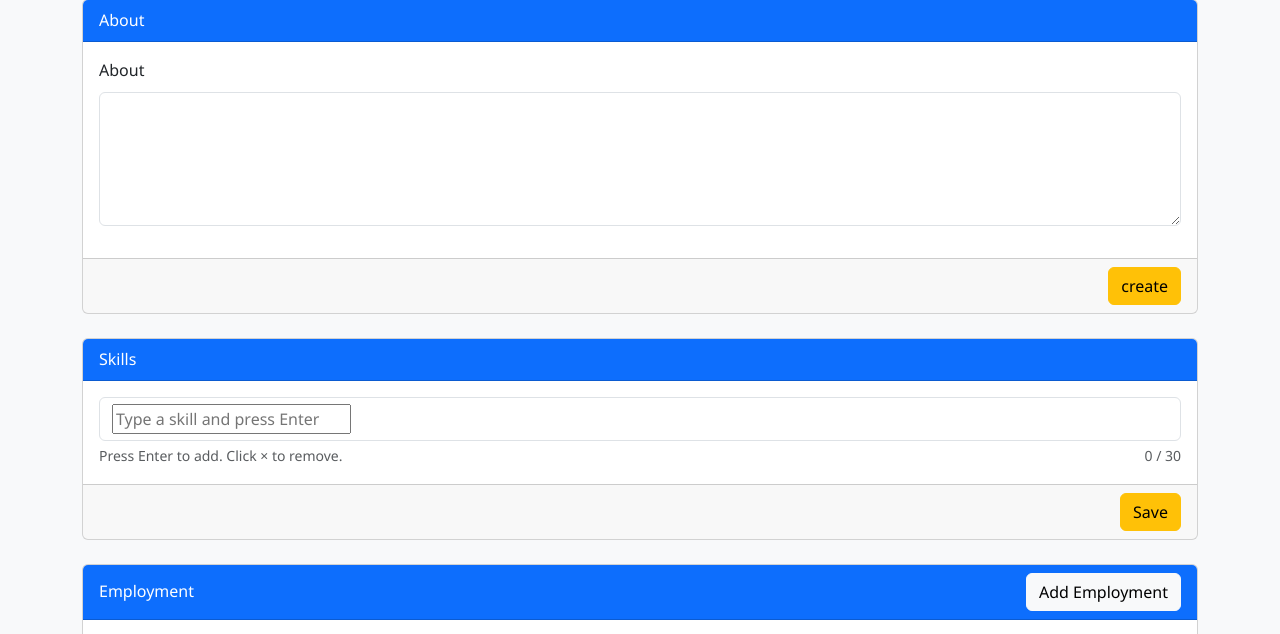
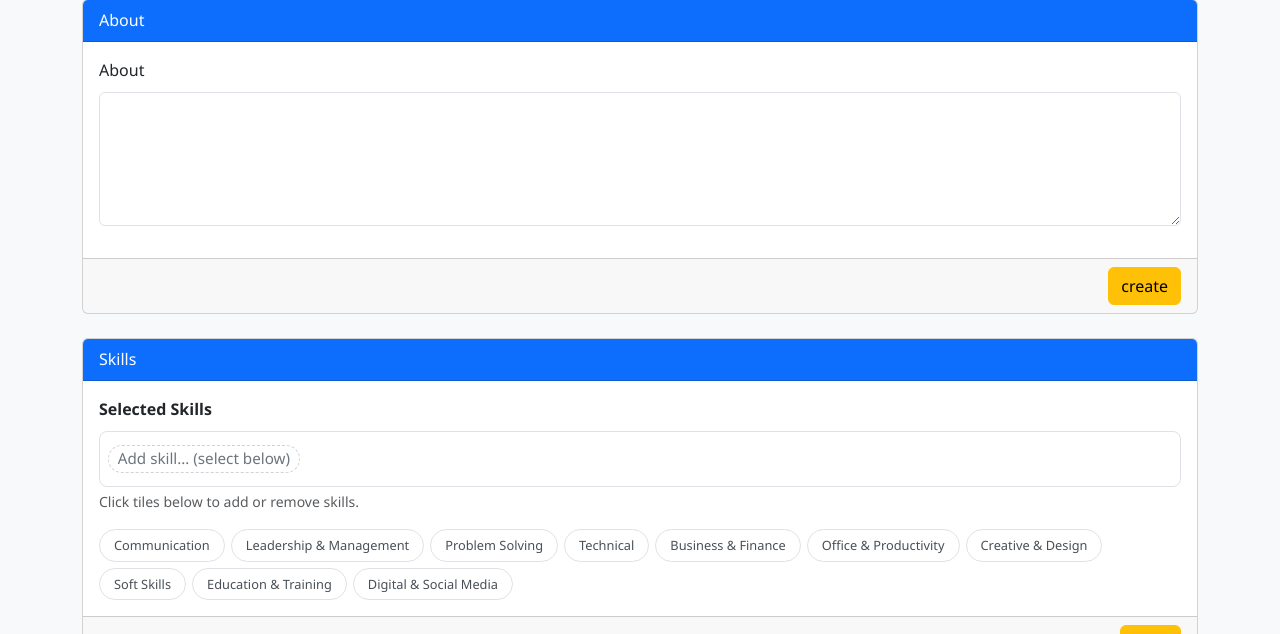
Before and after one commit to chrysanthusobinna/django-portfolio, a Django app: page /edit/sample/ in a window 1280 px wide. Shown: the part 993-1627 px from the top of the page. Run offline with Django 4.2, Linux system fonts and the light colour scheme; the visitor is signed in with stand-in values (Sample User, id 1); data comes from the database, SQL or seed files in the repository; data that the repository does not hold is empty; parts of the project's set-up code (start-up, migrations or seed data) failed here and were passed over.

Commit message:
Added skills to portfolio

```diff
--- a/portfolio_app/templates/edit-user-portfolio.html
+++ b/portfolio_app/templates/edit-user-portfolio.html
@@ -4,6 +4,14 @@
 
 {% block title %}
     EDIT PORTFOLIO
+{% endblock %}
+
+{% block extra_css %}
+    <link rel="stylesheet" type="text/css" href="{% static 'css/skills.css' %}">
+{% endblock %}
+
+{% block extra_js %}
+    <script src="{% static 'js/skills.js' %}"></script>
 {% endblock %}
 
 {% block content %}
@@ -122,61 +130,18 @@
                 <input type="hidden" id="skills_json" name="skills_json"
                        value='{% if skill %}{{ skill.get_skills_json }}{% else %}[]{% endif %}'>
 
-                <!-- Autocomplete datalist with common skills -->
-                <datalist id="skillSuggestions">
-                    <option value="Communication">
-                    <option value="Teamwork">
-                    <option value="Time Management">
-                    <option value="Problem Solving">
-                    <option value="Leadership">
-                    <option value="Critical Thinking">
-                    <option value="Adaptability">
-                    <option value="Creativity">
-                    <option value="Project Management">
-                    <option value="Public Speaking">
-                    <option value="Data Analysis">
-                    <option value="Microsoft Excel">
-                    <option value="Microsoft Word">
-                    <option value="Microsoft PowerPoint">
-                    <option value="Customer Service">
-                    <option value="Sales">
-                    <option value="Marketing">
-                    <option value="Negotiation">
-                    <option value="Research">
-                    <option value="Writing">
-                    <option value="Budgeting">
-                    <option value="Strategic Planning">
-                    <option value="Python">
-                    <option value="JavaScript">
-                    <option value="SQL">
-                    <option value="HTML/CSS">
-                    <option value="Social Media">
-                    <option value="Graphic Design">
-                    <option value="Teaching">
-                    <option value="Accounting">
-                </datalist>
+                <!-- Selected skills box -->
+                <label class="form-label fw-semibold">Selected Skills</label>
+                <div id="selectedSkillsBox" class="skill-box" tabindex="-1" aria-label="Selected skills"></div>
+                <div class="form-text mb-3">Click tiles below to add or remove skills.</div>
+                <small class="text-danger d-none mb-2" id="skillWarning"></small>
 
-                <!-- Tag input area -->
-                <div class="skills-input-wrapper form-control d-flex flex-wrap align-items-center gap-1"
-                     id="skillsInputWrapper">
-                    <!-- Tags render here dynamically -->
-                    <input type="text" id="skillInput"
-                           class="skills-text-input"
-                           list="skillSuggestions"
-                           placeholder="Type a skill and press Enter"
-                           maxlength="40"
-                           autocomplete="off"
-                           aria-label="Add a skill">
-                </div>
+                <!-- Category filter tabs -->
+                <div class="skills-category-tabs mb-3" id="categoryTabs"></div>
 
-                <!-- Helper / warning text -->
-                <div class="d-flex justify-content-between align-items-center mt-1">
-                    <small class="text-muted" id="skillHelperText">
-                        Press Enter to add. Click &times; to remove.
-                    </small>
-                    <small class="text-muted" id="skillCount">0 / 30</small>
-                </div>
-                <small class="text-danger d-none" id="skillWarning"></small>
+                <!-- Skill tiles grid -->
+                <div class="row g-3" id="skillsGrid"></div>
+
             </form>
         </div>
         <div class="card-footer {% if skill %}d-flex justify-content-between{% endif %}">
--- /dev/null
+++ b/static/css/skills.css
@@ -0,0 +1,96 @@
+/* Selected skills box */
+.skill-box {
+    min-height: 56px;
+    border: 1px solid #dee2e6;
+    border-radius: 0.5rem;
+    padding: 0.5rem;
+    background: #fff;
+    display: flex;
+    flex-wrap: wrap;
+    gap: 0.5rem;
+    align-items: center;
+    cursor: default;
+    user-select: none;
+}
+.skill-box:focus { outline: none; }
+
+/* Chips */
+.skill-chip {
+    display: inline-flex;
+    align-items: center;
+    gap: 0.4rem;
+    padding: 0.35rem 0.55rem;
+    border-radius: 999px;
+    border: 1px solid #ced4da;
+    background: #f8f9fa;
+    font-size: 0.95rem;
+    line-height: 1;
+    white-space: nowrap;
+}
+.skill-chip .remove-btn {
+    border: 0;
+    background: transparent;
+    padding: 0;
+    line-height: 1;
+    font-size: 1.05rem;
+    cursor: pointer;
+    opacity: 0.7;
+}
+.skill-chip .remove-btn:hover { opacity: 1; }
+
+/* Placeholder chip */
+.placeholder-chip {
+    border-style: dashed;
+    background: #fff;
+    color: #6c757d;
+}
+
+/* Category tabs */
+.skills-category-tabs {
+    display: flex;
+    flex-wrap: wrap;
+    gap: 6px;
+}
+.skill-category-btn {
+    border: 1.5px solid #dee2e6;
+    background: #fff;
+    color: #495057;
+    padding: 5px 14px;
+    border-radius: 20px;
+    font-size: 0.8rem;
+    font-weight: 500;
+    cursor: pointer;
+    transition: all 0.2s;
+    white-space: nowrap;
+}
+.skill-category-btn:hover {
+    background: #e9ecef;
+    border-color: #adb5bd;
+}
+.skill-category-btn.active {
+    background: #0d6efd;
+    color: #fff;
+    border-color: #0d6efd;
+}
+
+/* Skill tiles */
+.skill-tile {
+    border: 1px solid #dee2e6;
+    border-radius: 0.75rem;
+    padding: 0.75rem;
+    cursor: pointer;
+    transition: transform 0.05s ease, box-shadow 0.15s ease, border-color 0.15s ease;
+    user-select: none;
+    height: 100%;
+    background: #fff;
+}
+.skill-tile:hover {
+    border-color: #adb5bd;
+    box-shadow: 0 0.25rem 0.75rem rgba(0,0,0,.06);
+    transform: translateY(-1px);
+}
+.skill-tile.selected {
+    border-color: #0d6efd;
+    box-shadow: 0 0.25rem 0.75rem rgba(13,110,253,.15);
+}
+.skill-tile .fw-semibold { font-size: 0.9rem; }
--- /dev/null
+++ b/static/js/skills.js
@@ -0,0 +1,191 @@
+// ============================================
+// SKILLS - Tile Picker (click to toggle)
+// ============================================
+(function() {
+    var SKILL_CATALOGUE = {
+        "Communication": [
+            "Communication", "Public Speaking", "Writing",
+            "Active Listening", "Presentation", "Negotiation",
+            "Storytelling", "Interpersonal Skills"
+        ],
+        "Leadership & Management": [
+            "Leadership", "Team Management", "Project Management",
+            "Strategic Planning", "Decision Making", "Mentoring",
+            "Conflict Resolution", "Delegation", "Change Management"
+        ],
+        "Problem Solving": [
+            "Problem Solving", "Critical Thinking", "Data Analysis",
+            "Research", "Attention to Detail", "Analytical Thinking",
+            "Root Cause Analysis", "Quantitative Analysis"
+        ],
+        "Technical": [
+            "Python", "JavaScript", "SQL", "HTML/CSS", "Java",
+            "C#", "React", "Node.js", "Django", "Git",
+            "AWS", "Azure", "Docker", "REST APIs", "TypeScript"
+        ],
+        "Business & Finance": [
+            "Budgeting", "Accounting", "Financial Analysis",
+            "Business Development", "Sales", "Marketing",
+            "Customer Service", "Market Research", "Forecasting"
+        ],
+        "Office & Productivity": [
+            "Microsoft Excel", "Microsoft Word", "Microsoft PowerPoint",
+            "Google Workspace", "SAP", "CRM Software",
+            "ERP Systems", "Typing", "Scheduling"
+        ],
+        "Creative & Design": [
+            "Graphic Design", "UI/UX Design", "Adobe Photoshop",
+            "Adobe Illustrator", "Video Editing", "Photography",
+            "Content Creation", "Branding", "Figma"
+        ],
+        "Soft Skills": [
+            "Teamwork", "Time Management", "Adaptability",
+            "Creativity", "Work Ethic", "Emotional Intelligence",
+            "Self-Motivation", "Resilience", "Collaboration"
+        ],
+        "Education & Training": [
+            "Teaching", "Curriculum Development", "E-Learning",
+            "Tutoring", "Coaching", "Assessment",
+            "Instructional Design", "Classroom Management"
+        ],
+        "Digital & Social Media": [
+            "Social Media", "SEO", "Content Marketing",
+            "Email Marketing", "Google Analytics", "Copywriting",
+            "Digital Advertising", "WordPress", "Canva"
+        ]
+    };
+
+    var MAX_SKILLS = 30;
+    var MAX_LENGTH = 40;
+    var selected = new Set();
+
+    var selectedBox  = document.getElementById("selectedSkillsBox");
+    var skillsGrid   = document.getElementById("skillsGrid");
+    var hiddenInput  = document.getElementById("skills_json");
+    var categoryTabs = document.getElementById("categoryTabs");
+    var warningEl    = document.getElementById("skillWarning");
+
+    if (!selectedBox || !skillsGrid || !hiddenInput) return;
+
+    var activeCategory = null;
+
+    function loadFromHidden() {
+        var raw = (hiddenInput.value || "").trim();
+        if (!raw || raw === "[]") return;
+        try {
+            var parsed = JSON.parse(raw);
+            if (Array.isArray(parsed)) parsed.forEach(function(s) { if (s) selected.add(String(s)); });
+        } catch(e) {
+            raw.split(",").forEach(function(s) { s = s.trim(); if (s) selected.add(s); });
+        }
+    }
+
+    function syncHidden() {
+        hiddenInput.value = JSON.stringify(Array.from(selected));
+    }
+
+    function showWarning(msg) {
+        if (!warningEl) return;
+        warningEl.textContent = msg;
+        warningEl.classList.remove("d-none");
+        clearTimeout(warningEl._t);
+        warningEl._t = setTimeout(function() { warningEl.classList.add("d-none"); }, 3000);
+    }
+
+    function toggle(name) {
+        if (selected.has(name)) {
+            selected.delete(name);
+        } else {
+            if (selected.size >= MAX_SKILLS) { showWarning("Maximum " + MAX_SKILLS + " skills."); return; }
+            selected.add(name);
+        }
+        renderChips();
+        renderTiles();
+        syncHidden();
+    }
+
+    function addCustom(name) {
+        name = (name || "").trim().substring(0, MAX_LENGTH);
+        if (!name) return false;
+        var lower = name.toLowerCase();
+        var dupe = false;
+        selected.forEach(function(s) { if (s.toLowerCase() === lower) dupe = true; });
+        if (dupe) { showWarning('"' + name + '" already added.'); return false; }
+        if (selected.size >= MAX_SKILLS) { showWarning("Maximum " + MAX_SKILLS + " skills."); return false; }
+        selected.add(name);
+        renderChips();
+        renderTiles();
+        syncHidden();
+        return true;
+    }
+
+    function renderChips() {
+        selectedBox.innerHTML = "";
+        selected.forEach(function(skill) {
+            var chip = document.createElement("span");
+            chip.className = "skill-chip";
+            chip.innerHTML = '<span>' + skill + '</span><button type="button" class="remove-btn" aria-label="Remove ' + skill + '">\u2715</button>';
+            chip.querySelector(".remove-btn").addEventListener("click", function() {
+                selected.delete(skill);
+                renderChips();
+                renderTiles();
+                syncHidden();
+            });
+            selectedBox.appendChild(chip);
+        });
+        var ph = document.createElement("span");
+        ph.className = "skill-chip placeholder-chip";
+        ph.textContent = selected.size ? "Add more\u2026" : "Add skill\u2026 (select below)";
+        selectedBox.appendChild(ph);
+    }
+
+    function renderCategoryTabs() {
+        categoryTabs.innerHTML = "";
+        Object.keys(SKILL_CATALOGUE).forEach(function(cat) {
+            var btn = document.createElement("button");
+            btn.type = "button";
+            btn.className = "skill-category-btn" + (activeCategory === cat ? " active" : "");
+            btn.textContent = cat;
+            btn.addEventListener("click", function() { activeCategory = cat; renderCategoryTabs(); renderTiles(); });
+            categoryTabs.appendChild(btn);
+        });
+    }
+
+    function renderTiles() {
+        skillsGrid.innerHTML = "";
+        if (!activeCategory) return;
+        var cats = [activeCategory];
+        cats.forEach(function(cat) {
+            (SKILL_CATALOGUE[cat] || []).forEach(function(skillName) {
+                var isSelected = selected.has(skillName);
+                var col = document.createElement("div");
+                col.className = "col-6 col-md-4 col-lg-3";
+                var tile = document.createElement("div");
+                tile.className = "skill-tile" + (isSelected ? " selected" : "");
+                tile.setAttribute("role", "button");
+                tile.setAttribute("tabindex", "0");
+                tile.setAttribute("aria-pressed", isSelected ? "true" : "false");
+                tile.innerHTML = '<div class="fw-semibold">' + skillName + '</div>';
+                tile.addEventListener("click", function() { toggle(skillName); });
+                tile.addEventListener("keydown", function(e) {
+                    if (e.key === "Enter" || e.key === " ") { e.preventDefault(); toggle(skillName); }
+                });
+                col.appendChild(tile);
+                skillsGrid.appendChild(col);
+            });
+        });
+    }
+
+    window.setSkills = function(arr) {
+        if (!Array.isArray(arr)) return;
+        selected.clear();
+        arr.forEach(function(s) { addCustom(String(s)); });
+    };
+    window.getSkills = function() { return Array.from(selected); };
+
+    loadFromHidden();
+    renderCategoryTabs();
+    renderTiles();
+    renderChips();
+    syncHidden();
+})();
--- a/templates/base.html
+++ b/templates/base.html
@@ -29,6 +29,7 @@
 
     <!-- Custom CSS -->
     <link rel="stylesheet" type="text/css" href="{% static 'css/styles.css' %}">
+    {% block extra_css %}{% endblock %}
 
     <!-- Font Awesome -->
     <link href="https://cdnjs.cloudflare.com/ajax/libs/font-awesome/6.5.0/css/all.min.css" rel="stylesheet">
@@ -93,6 +94,7 @@
 
     <!-- custom JS  -->
     <script src="{% static 'js/scripts.js' %}"></script>
+    {% block extra_js %}{% endblock %}
 
 </body>
 
```
Also changed, not shown: portfolio_app/admin.py (+7 -0 lines), portfolio_app/templates/user-portfolio.html (+14 -0 lines).
